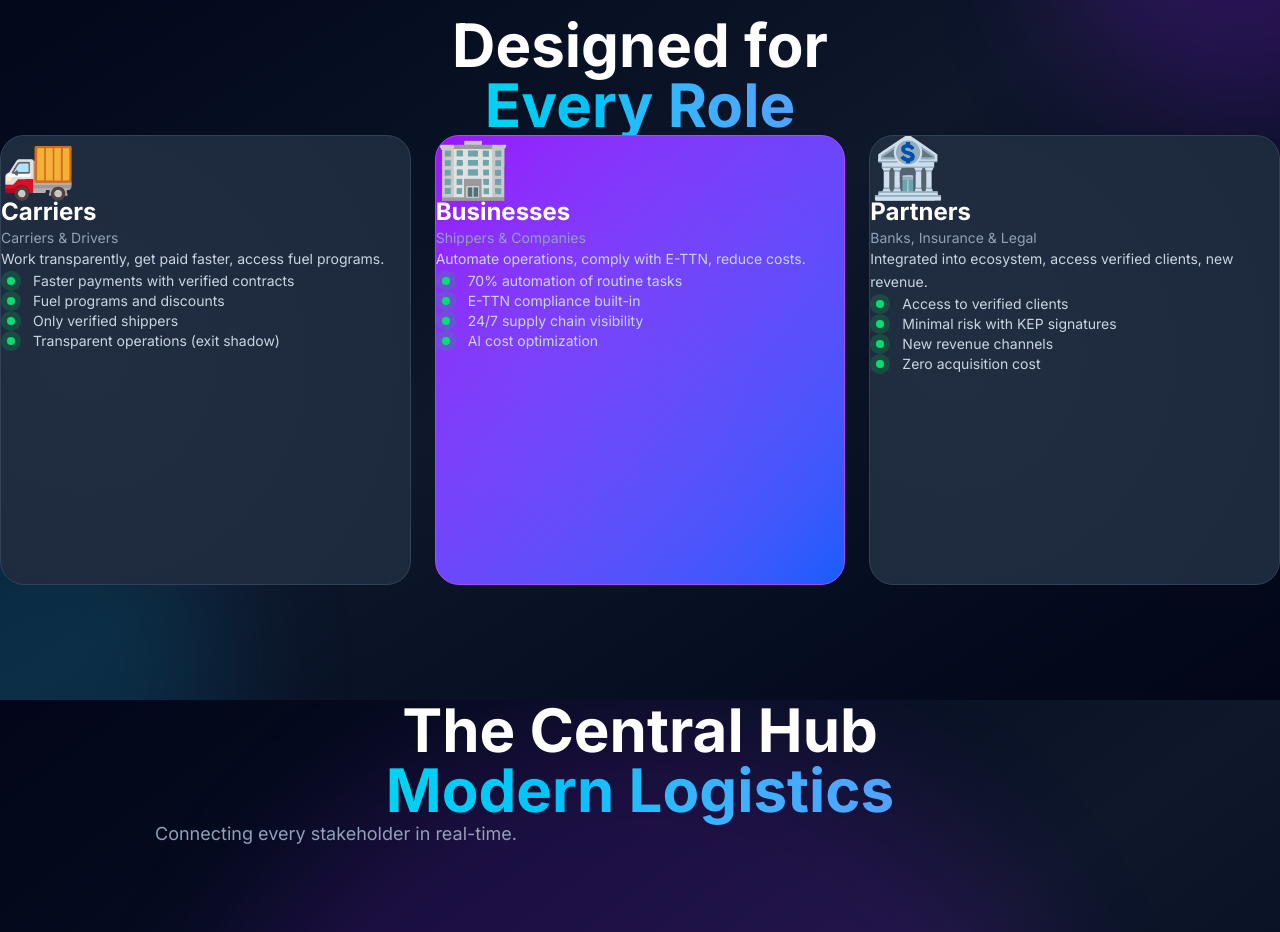
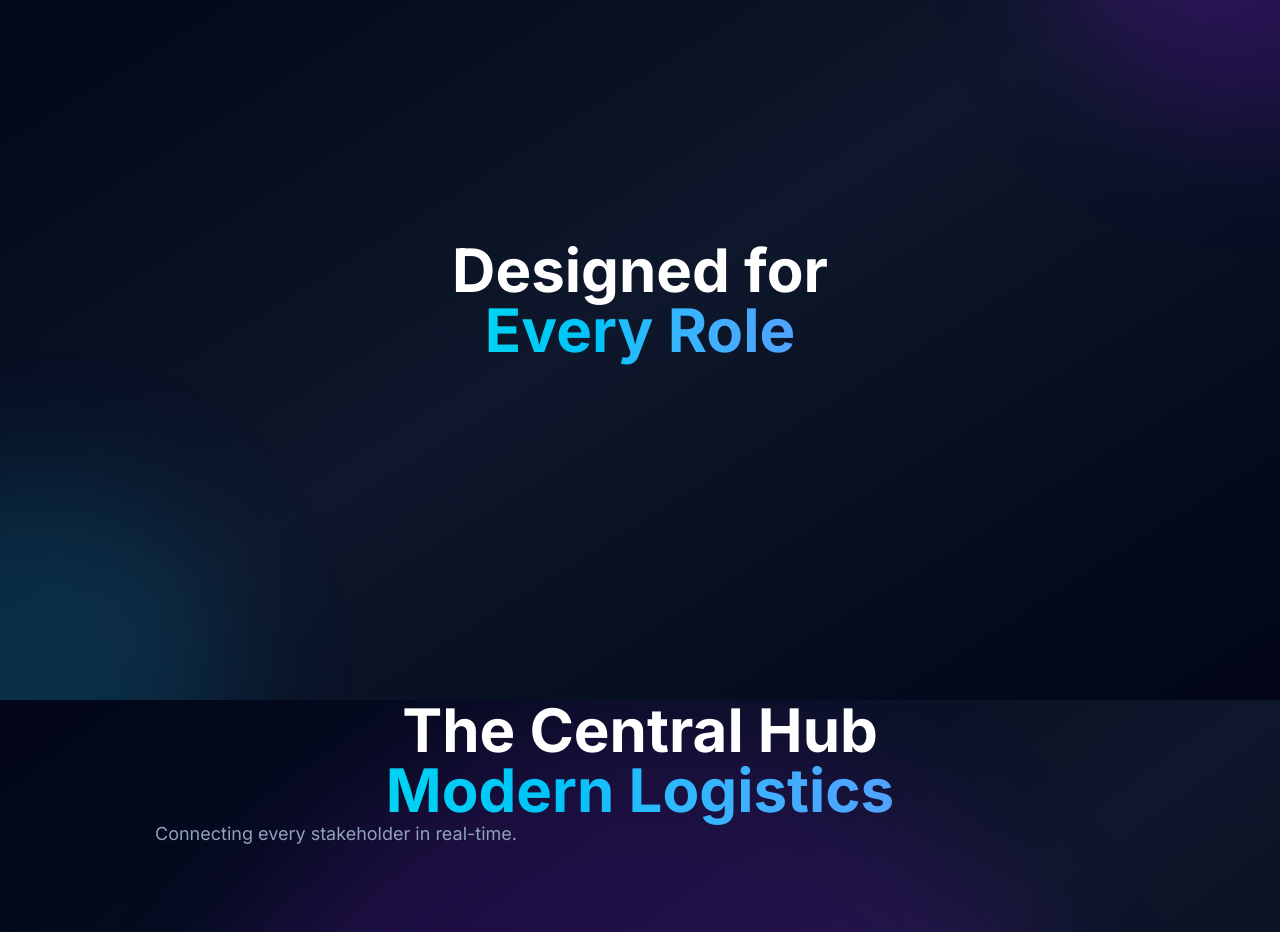
Before and after one commit to Taras732/trexim_v2, a Next.js app: page / in a window 1280 px wide. Shown: the part 1700-2632 px from the top of the page. Built offline with nearby package versions, Linux system fonts and the light colour scheme.

Commit message:
update roles
Removed predefined roles array from DesignedForEveryRole component.

```diff
--- a/src/components/sections/Features.tsx
+++ b/src/components/sections/Features.tsx
@@ -6,26 +6,7 @@ import { useLanguage } from '@/LanguageContext'
 export default function DesignedForEveryRole() {
   const { t } = useLanguage()
 
-  const roles = [
-    {
-      icon: '🚚',
-      key: 'carriers',
-      bgGradient: 'from-slate-800 to-slate-800',
-      borderColor: 'border-slate-700',
-    },
-    {
-      icon: '🏢',
-      key: 'shippers',
-      bgGradient: 'from-purple-600 to-blue-600',
-      borderColor: 'border-purple-500',
-    },
-    {
-      icon: '🏦',
-      key: 'partners',
-      bgGradient: 'from-slate-800 to-slate-800',
-      borderColor: 'border-slate-700',
-    },
-  ]
+  const roles = []
 
   return (
     <section id="features" className="relative min-h-screen flex flex-col items-center justify-center px-6 py-20 overflow-hidden">
```
